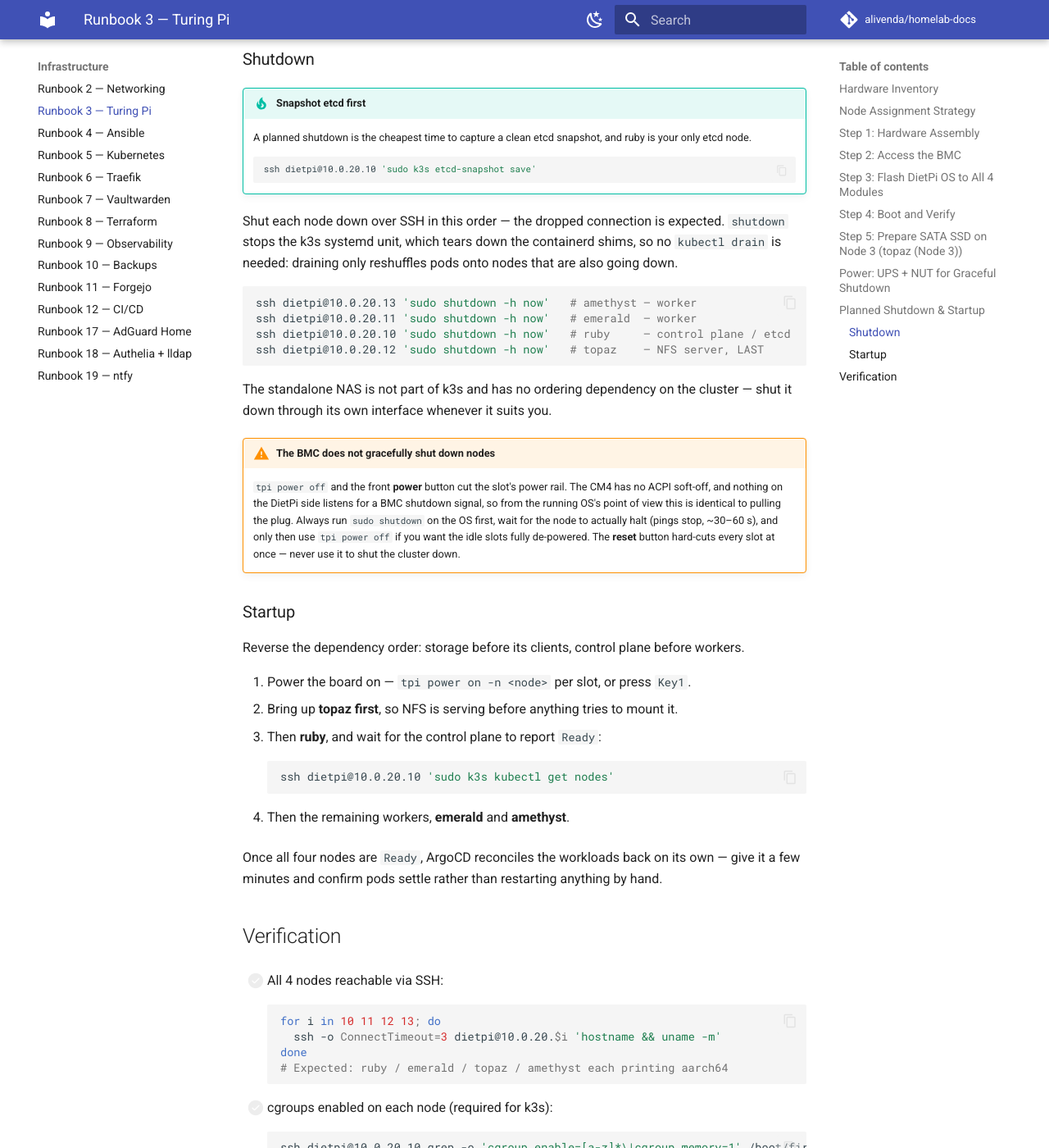
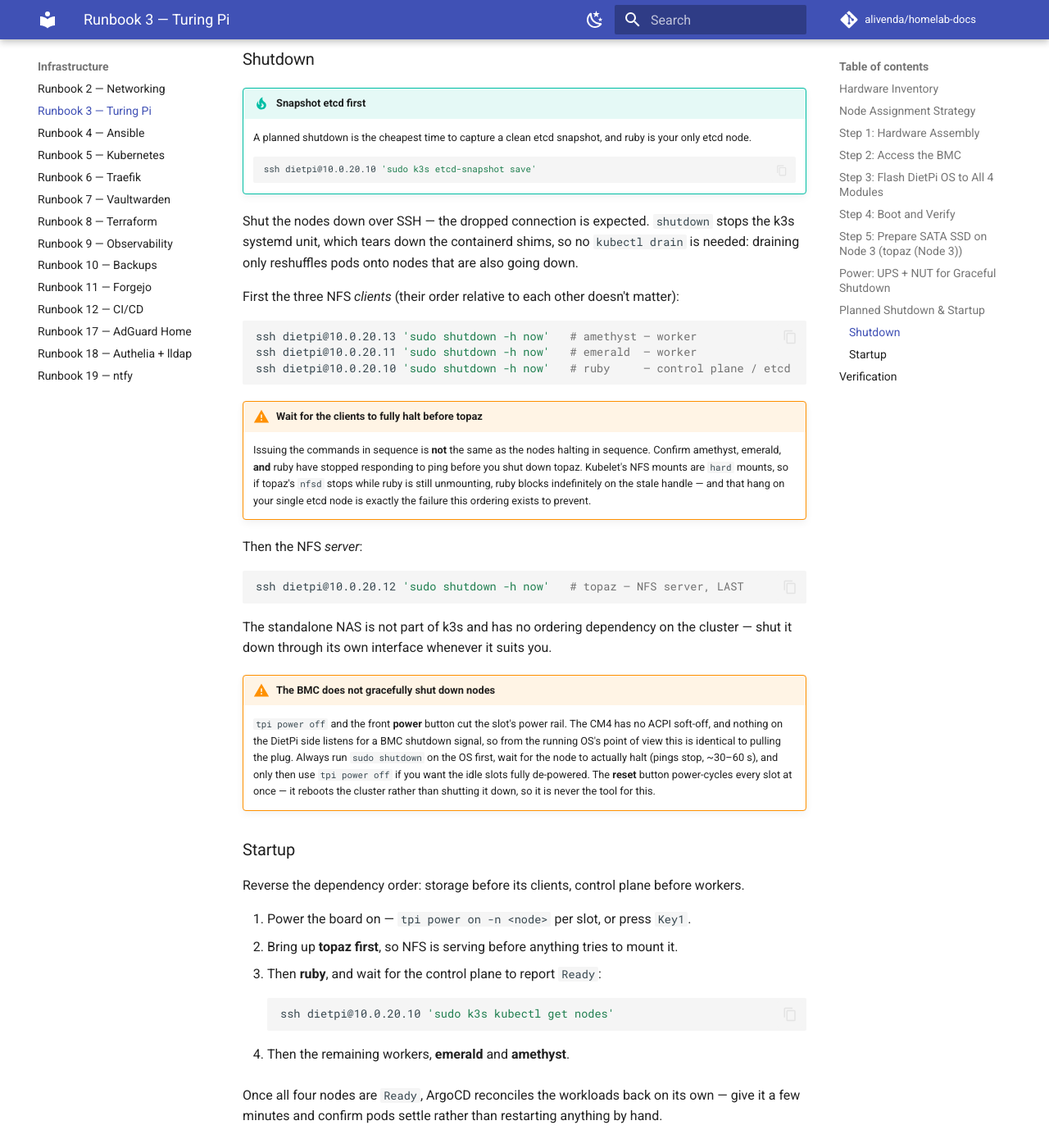
Before and after one commit to alivenda/homelab-docs, an MkDocs documentation site: the page built from docs/03-turing-pi.md, in a window 1280 px wide and 1400 px high, scrolled down 5569 px. Shown: the whole window at 82% size. Built offline with MkDocs 1.6.1 and Material for MkDocs 9.7.7, drawn with Linux system fonts in a browser that asks for light colours; comment, search, counter and statistics services are not loaded.

Commit message:
docs(r3): enforce NFS-client wait barrier before topaz; fix reset-button wording
Splitting the shutdown commands across a wait barrier makes the ordering real: issuing four shutdowns in sequence still lets them halt concurrently, so topaz's nfsd could stop while ruby is still unmounting a hard NFS mount. Also corrects the reset button description — it power-cycles/reboots the cluster, it doesn't power it off.

````diff
--- a/docs/03-turing-pi.md
+++ b/docs/03-turing-pi.md
@@ -171,19 +171,29 @@ The rule that keeps you safe: **every NFS client shuts down before the NFS serve
     ssh dietpi@10.0.20.10 'sudo k3s etcd-snapshot save'
     ```
 
-Shut each node down over SSH in this order — the dropped connection is expected. `shutdown` stops the k3s systemd unit, which tears down the containerd shims, so no `kubectl drain` is needed: draining only reshuffles pods onto nodes that are also going down.
+Shut the nodes down over SSH — the dropped connection is expected. `shutdown` stops the k3s systemd unit, which tears down the containerd shims, so no `kubectl drain` is needed: draining only reshuffles pods onto nodes that are also going down.
+
+First the three NFS *clients* (their order relative to each other doesn't matter):
 
 ```bash
 ssh dietpi@10.0.20.13 'sudo shutdown -h now'   # amethyst — worker
 ssh dietpi@10.0.20.11 'sudo shutdown -h now'   # emerald  — worker
 ssh dietpi@10.0.20.10 'sudo shutdown -h now'   # ruby     — control plane / etcd
-ssh dietpi@10.0.20.12 'sudo shutdown -h now'   # topaz    — NFS server, LAST
+```
+
+!!! warning "Wait for the clients to fully halt before topaz"
+    Issuing the commands in sequence is **not** the same as the nodes halting in sequence. Confirm amethyst, emerald, **and** ruby have stopped responding to ping before you shut down topaz. Kubelet's NFS mounts are `hard` mounts, so if topaz's `nfsd` stops while ruby is still unmounting, ruby blocks indefinitely on the stale handle — and that hang on your single etcd node is exactly the failure this ordering exists to prevent.
+
+Then the NFS *server*:
+
+```bash
+ssh dietpi@10.0.20.12 'sudo shutdown -h now'   # topaz — NFS server, LAST
 ```
 
 The standalone NAS is not part of k3s and has no ordering dependency on the cluster — shut it down through its own interface whenever it suits you.
 
 !!! warning "The BMC does not gracefully shut down nodes"
-    `tpi power off` and the front **power** button cut the slot's power rail. The CM4 has no ACPI soft-off, and nothing on the DietPi side listens for a BMC shutdown signal, so from the running OS's point of view this is identical to pulling the plug. Always run `sudo shutdown` on the OS first, wait for the node to actually halt (pings stop, ~30–60 s), and only then use `tpi power off` if you want the idle slots fully de-powered. The **reset** button hard-cuts every slot at once — never use it to shut the cluster down.
+    `tpi power off` and the front **power** button cut the slot's power rail. The CM4 has no ACPI soft-off, and nothing on the DietPi side listens for a BMC shutdown signal, so from the running OS's point of view this is identical to pulling the plug. Always run `sudo shutdown` on the OS first, wait for the node to actually halt (pings stop, ~30–60 s), and only then use `tpi power off` if you want the idle slots fully de-powered. The **reset** button power-cycles every slot at once — it reboots the cluster rather than shutting it down, so it is never the tool for this.
 
 ### Startup
 
````
